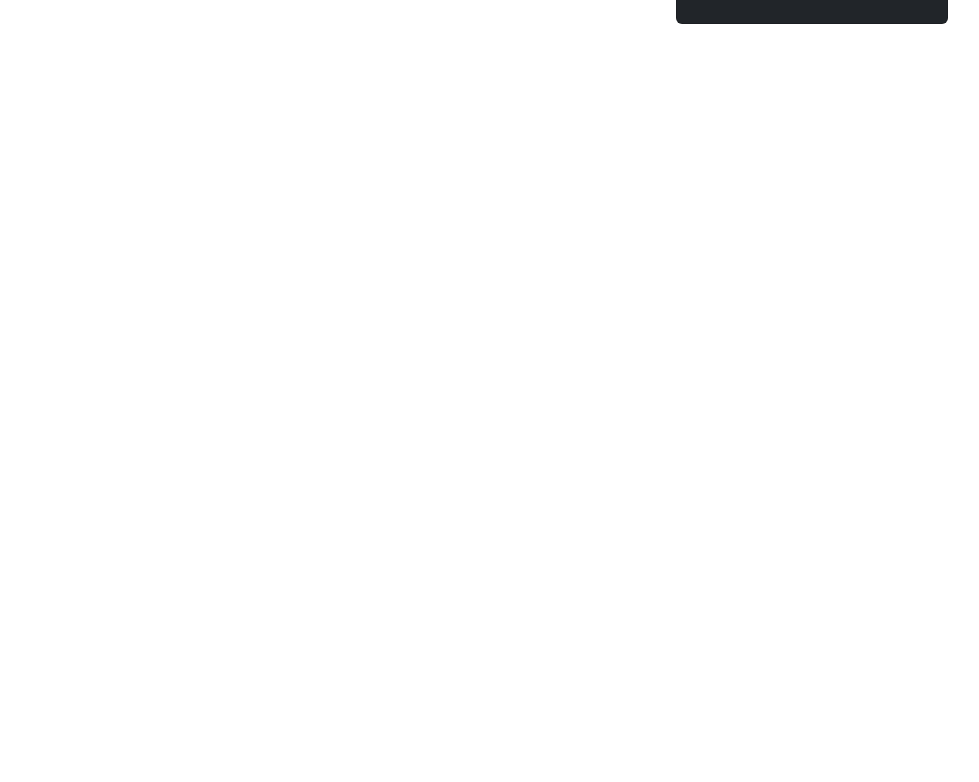
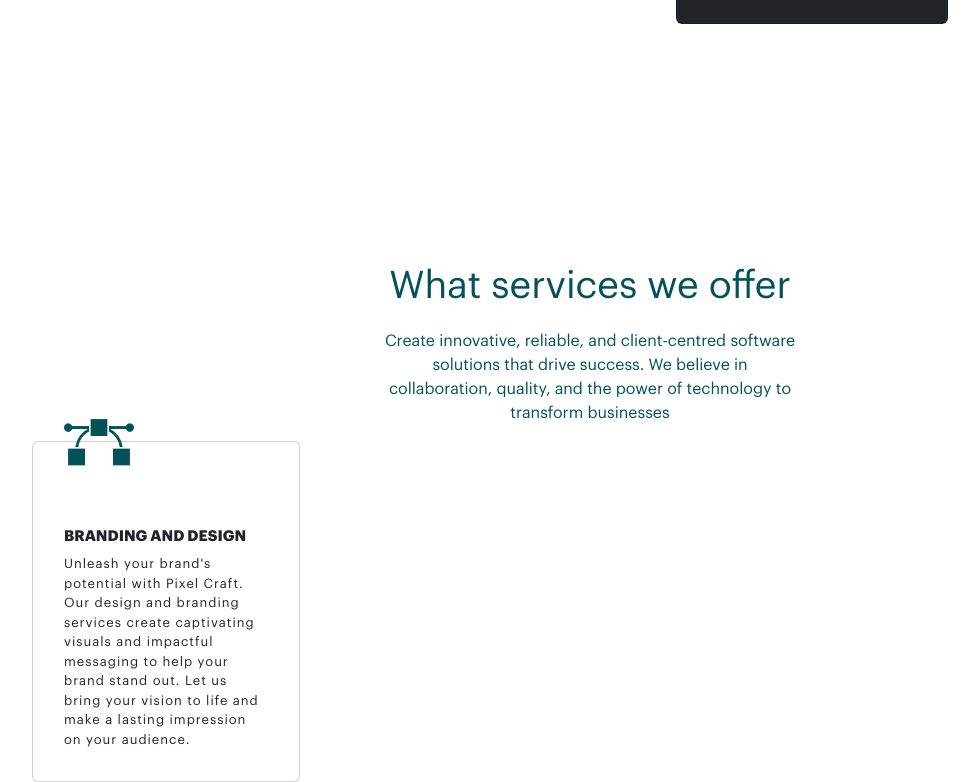
Before and after one commit to bensammwaniki/pixelcraft, an Angular app: page /home in a window 1280 px wide. Shown: the part 3850-4632 px from the top of the page, without its empty margins (50-1029 px from the left). Before the commit the page ends 4114 px from the top, so only its background shows below. Built offline with nearby package versions, Linux system fonts and the light colour scheme.

Commit message:
:lipstick: Ui update
improved the ui

```diff
--- a/src/app/home/home/home.component.html
+++ b/src/app/home/home/home.component.html
@@ -187,3 +187,36 @@
         <img src="../../../assets/images/globe.png" alt="" class="img">
     </div>
 </section>
+
+<section class="service">
+    <div class="container">
+        <div class="col-12">
+            <h2>What services we offer</h2>
+            <p> Create innovative, reliable,
+                and client-centred software solutions that drive success.
+                We believe in collaboration, quality,
+                and the power of technology to transform businesses
+            </p>
+        </div>
+        <div class="col">
+            <div class="row row-cols-sm-1 row-cols-lg-3 g-3">
+                <div class="col">
+                    <div class="card">
+                        <div class="card-body">
+                          <div class="img">
+                            <img src="../../../assets/svgs/svg(1).svg">
+                          </div>
+                          <h3>Branding and design</h3>
+                          <p>
+                            Unleash your brand's potential with Pixel Craft.
+                            Our design and branding services create captivating
+                            visuals and impactful messaging to help your brand stand out.
+                            Let us bring your vision to life and make a lasting impression on your audience.
+                          </p>
+                        </div>
+                    </div>
+                </div>
+            </div>
+        </div>
+    </div>
+</section>
--- a/src/styles.scss
+++ b/src/styles.scss
@@ -289,3 +289,37 @@
         transform: translateX(80px);
     }
 }
+
+.service{
+    .col-12{
+        text-align: center;
+        padding: 0px 350px 0px 350px;
+        color: #025259;
+        h2{
+            margin-bottom: 20px;
+            font-size: 38px;
+        }
+    }
+    .card{
+        width: 268px;
+        padding:0px 15px;
+        .img{
+            transform: translateY(-50px);
+        img{
+            width: 70px;
+            object-fit: cover;
+        }
+        }
+
+        h3{
+            font-size: 15px;
+            padding-top: -20px;
+            font-family: pixelB;
+            text-transform: uppercase;
+        }
+        p{
+            font-size: 13px;
+            letter-spacing: 1px;
+        }
+    }
+}
```
Also changed, not shown: src/assets/svgs/svg(1).svg (added).
